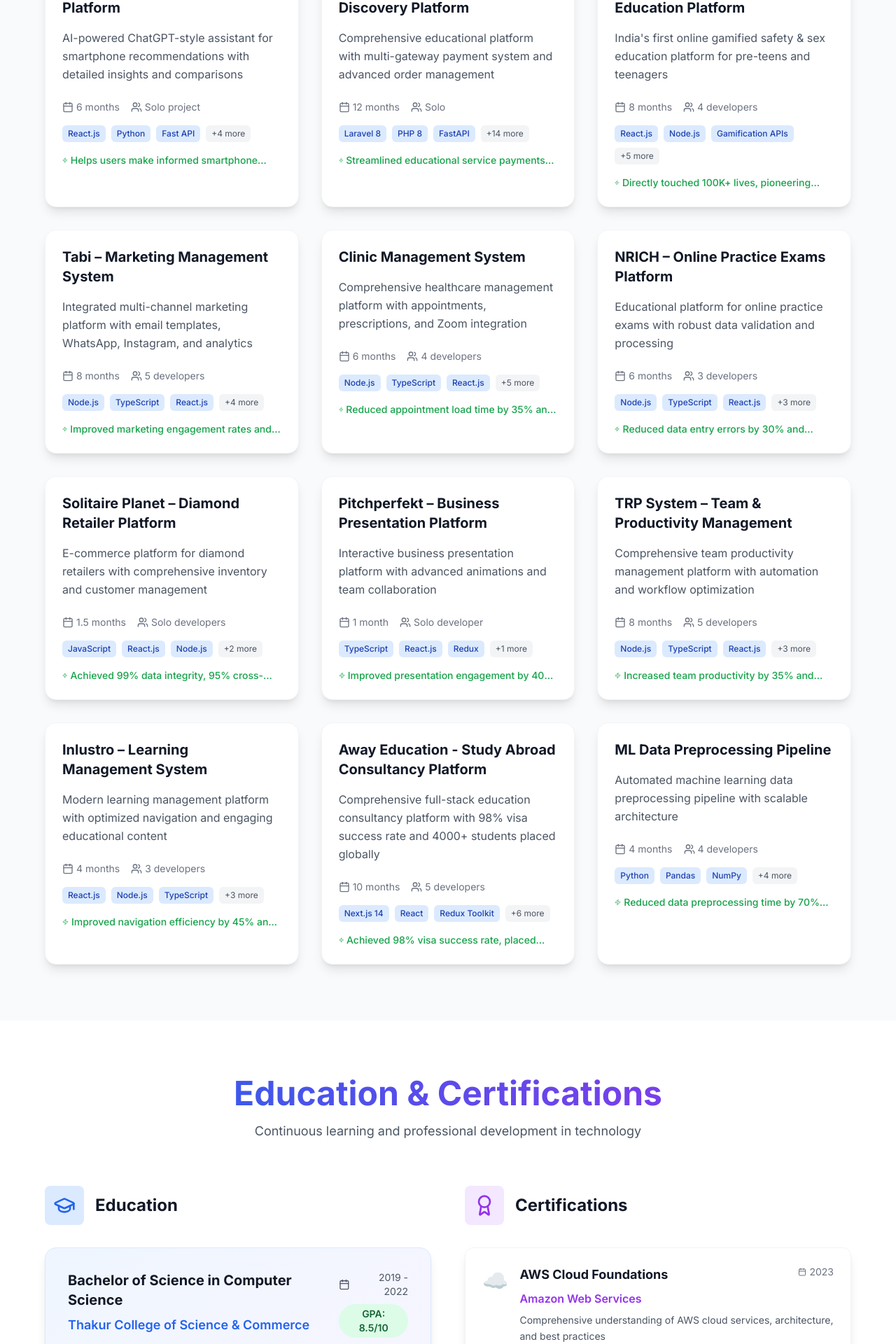
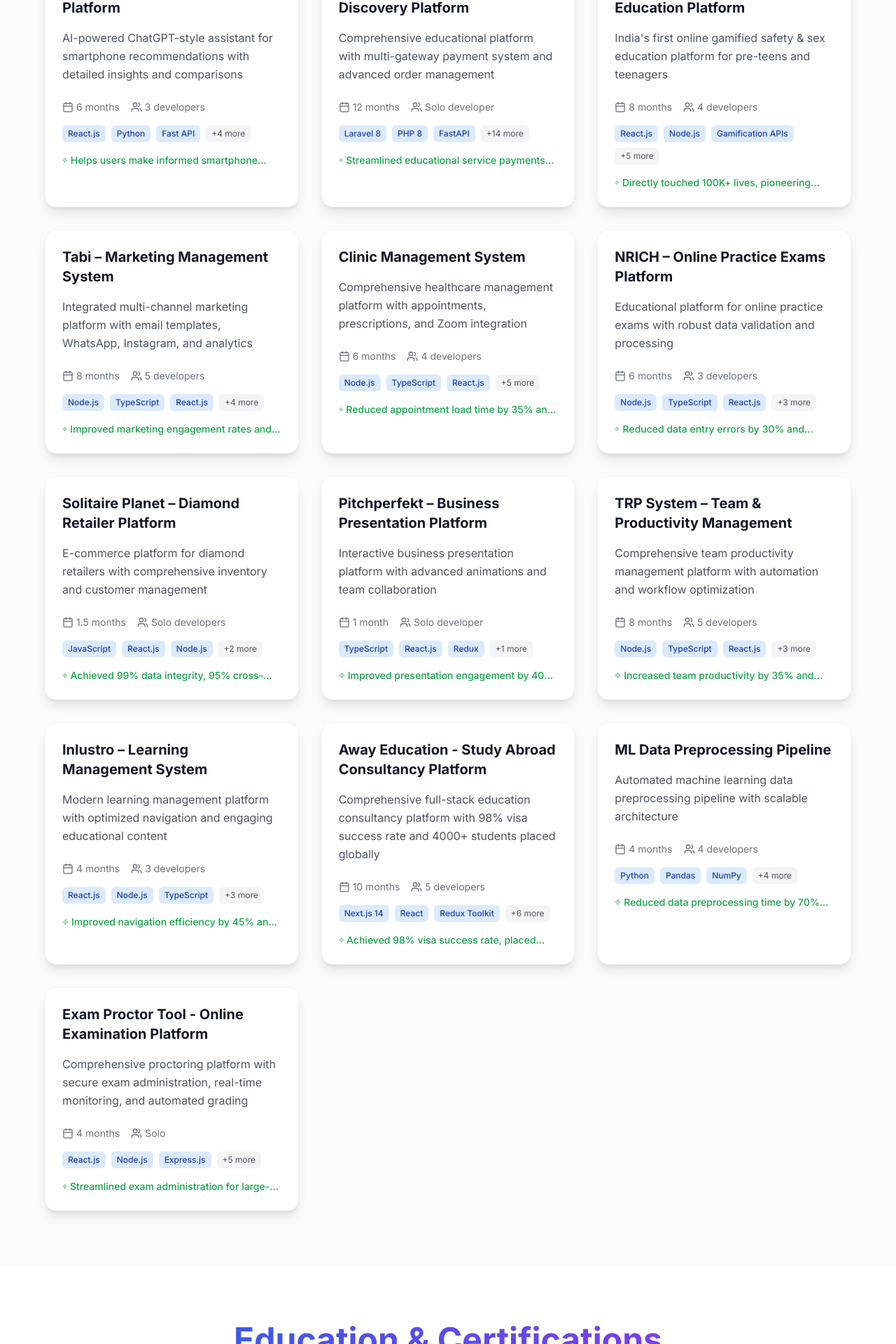
Before and after one commit to Pradeepprajapati14602/vite-portfolio, a React (Vite) app: page / in a window 1280 px wide. Shown: the part 4335-6255 px from the top of the page at 70% size. Built offline with nearby package versions, Linux system fonts and the light colour scheme.

Commit message:
Update project details and add new Exam Proctor Tool entry

```diff
--- a/src/components/Projects.tsx
+++ b/src/components/Projects.tsx
@@ -25,7 +25,7 @@ const Projects = () => {
       ],
       impact: "Helps users make informed smartphone purchasing decisions with 95% user satisfaction rate",
       duration: "6 months",
-      team: "Solo project"
+      team: "3 developers"
     },
     {
       title: "Kidiaree.in - Kids' Activity Discovery Platform",
@@ -51,7 +51,7 @@ const Projects = () => {
       ],
       impact: "Streamlined educational service payments with multi-gateway redundancy and automated UX improvements",
       duration: "12 months",
-      team: "Solo"
+      team: "Solo developer"
     },{
       title: "UnTaboo - Safety & Sex Education Platform",
       description: "India's first online gamified safety & sex education platform for pre-teens and teenagers",
@@ -249,6 +249,30 @@ const Projects = () => {
       impact: "Reduced data preprocessing time by 70% and improved model accuracy by 15%",
       duration: "4 months",
       team: "4 developers"
+    },
+    {
+      title: "Exam Proctor Tool - Online Examination Platform",
+      description: "Comprehensive proctoring platform with secure exam administration, real-time monitoring, and automated grading",
+      longDescription: "Built a comprehensive online examination and proctoring platform designed for secure, large-scale exam administration. The platform features subject management, dynamic question creation, time-tracking capabilities, and real-time monitoring tools. Implemented advanced security measures including protected routes, role-based access control, and exam monitoring systems to ensure academic integrity for both students and administrators.",
+      technologies: ["React.js", "Node.js", "Express.js", "MongoDB", "Socket.io", "JWT Authentication", "Role-based Access Control", "Real-time APIs"],
+      features: [
+        "Comprehensive subject and course management",
+        "Dynamic question creation and question bank",
+        "Time-tracking and exam duration management",
+        "Protected routes and secure authentication",
+        "Role-based access control (Students, Administrators, Proctors)",
+        "Real-time exam monitoring and proctoring tools",
+        "Automated test report generation",
+        "Real-time results and grading system",
+        "Large-scale exam oversight and administration",
+        "Student progress tracking and analytics",
+        "Anti-cheating measures and browser lockdown",
+        "Exam scheduling and notification system",
+        "Bulk exam management and export functionality"
+      ],
+      impact: "Streamlined exam administration for large-scale testing with enhanced security and automated grading",
+      duration: "4 months",
+      team: "Solo"
     }
   ];
 
```
